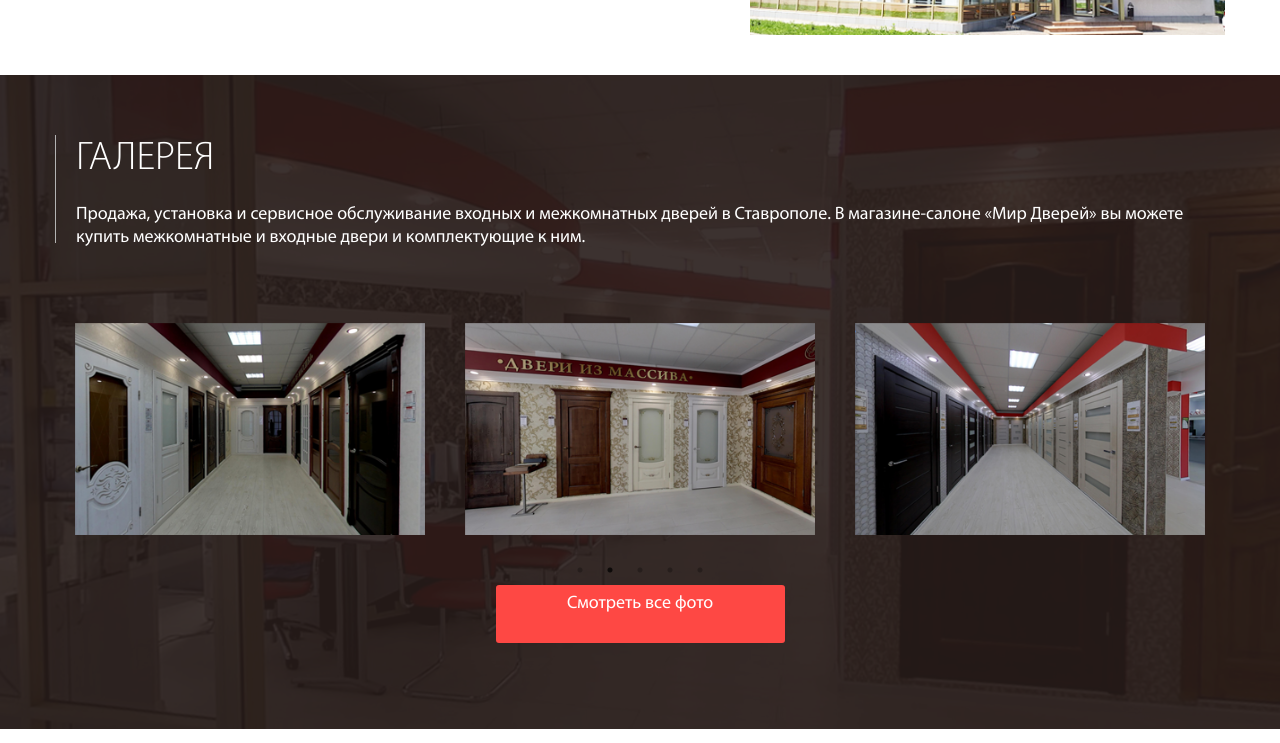
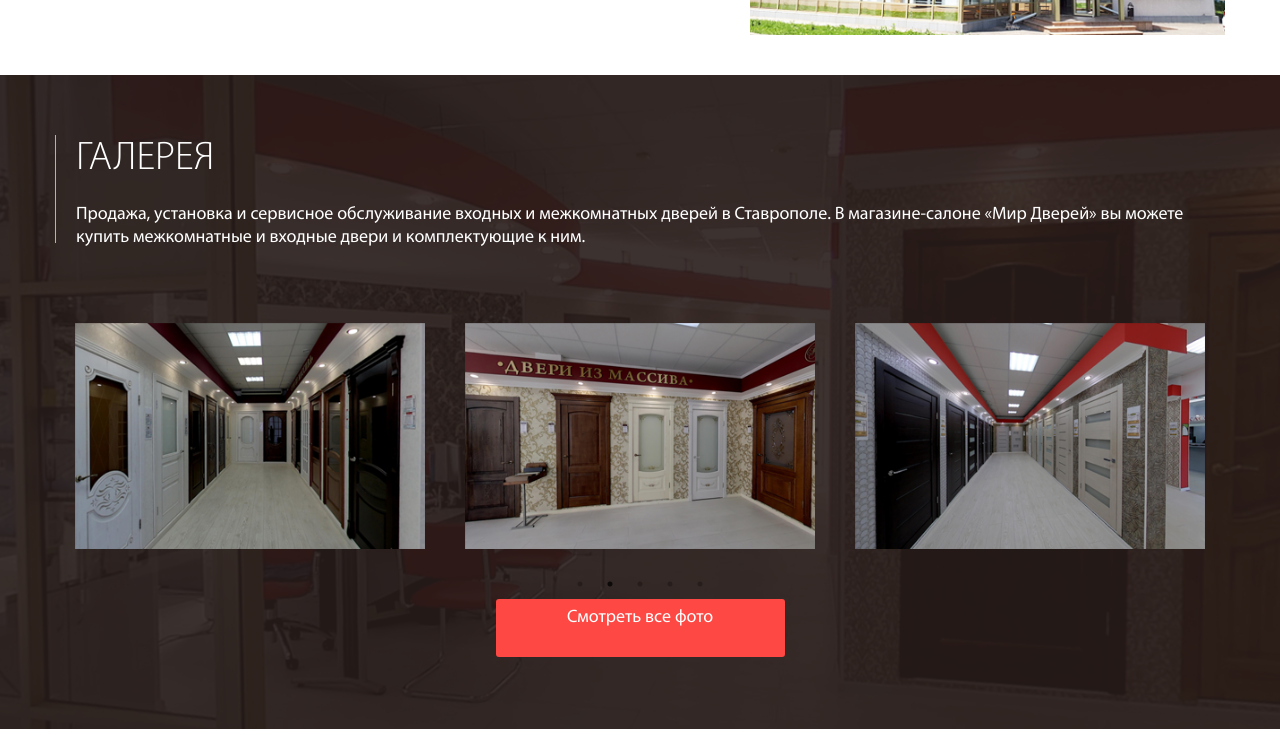
Before and after one commit to UnleashedMySelf/DA, a plain HTML site: page lab1-2/index.html in a window 1280 px wide. Shown: the part 1193-1936 px from the top of the page. Drawn offline with nearby package versions, Linux system fonts and the light colour scheme; files that its build step writes are made by us from their sources.

Commit message:
Update style.sass

```diff
--- a/lab1-2/sass/style.sass
+++ b/lab1-2/sass/style.sass
@@ -368,7 +368,7 @@ nav
 	padding-top: 60px
 	img
 		width: 391px
-		height: 252px
+		height: 100%
 		padding: 20px
 
 .button-view-all
```
